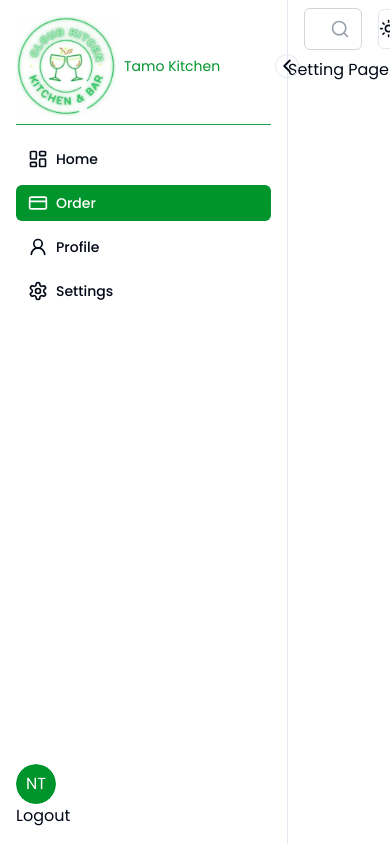
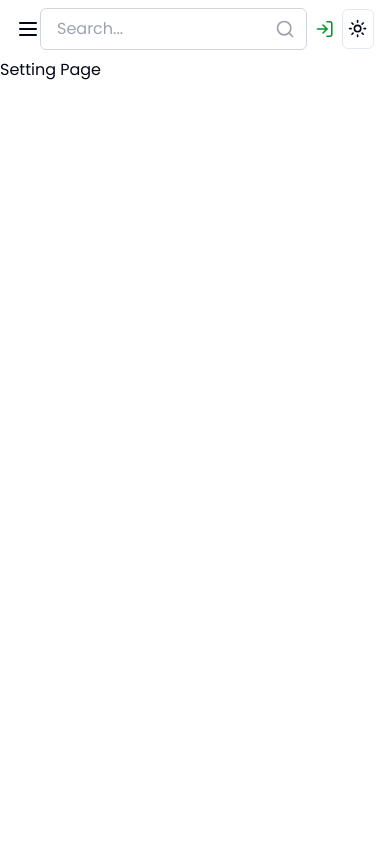
Before and after one commit to ngodup/next-js-cloudkitchen, a Next.js app: page /orders in a window 390 px wide. Built offline with nearby package versions, Linux system fonts and the light colour scheme.

Commit message:
Create modal sidebar

```diff
--- a/app/(app)/layout.tsx
+++ b/app/(app)/layout.tsx
@@ -1,18 +1,45 @@
+"use client";
+
+import CustomModal from "@/components/custom-modal";
 import Header from "@/components/layout/header";
 import SideMenu from "@/components/layout/sidebar/side-menu";
+import { useModalStore } from "@/hooks/useModal";
+import { XCircle } from "lucide-react";
 
 export default function DashboardLayout({
   children,
 }: {
   children: React.ReactNode;
 }) {
+  const { isModalOpen, modalClose } = useModalStore();
+  // const openModal = useModalStore((state) => state.modalOpen);
+
   return (
-    <div className="flex overflow-x-hidden">
-      <SideMenu />
+    <div className="flex">
+      <div className="hidden lg:block">
+        <SideMenu />
+      </div>
+
       <main className="w-full flex-1 overflow-hidden">
         {/* header for page client */}
         <Header />
         {children}
+
+        {/* Include the modal here */}
+        {isModalOpen && (
+          <CustomModal>
+            <div className="flex justify-between">
+              <div>
+                <h2>Modal Content</h2>
+                <p>This is the content inside the modal.</p>
+              </div>
+              <XCircle
+                className="text-red-700"
+                onClick={useModalStore.getState().modalClose}
+              />
+            </div>
+          </CustomModal>
+        )}
       </main>
     </div>
   );
--- a/app/(app)/page.tsx
+++ b/app/(app)/page.tsx
@@ -9,13 +9,13 @@ import ProductCard from "./components/product-card";
 import { useEffect } from "react";
 import { fetchProducts } from "@/store/products/products-slice";
 import { useAppDispatch } from "@/store";
+import { Card } from "@/components/ui/card";
 
 export default function DashboardPage() {
   const dispatch = useAppDispatch();
   const { products, status, error } = useSelector(
     (state: RootState) => state.products
   );
-  debugger;
 
   useEffect(() => {
     dispatch(fetchProducts());
@@ -33,8 +33,12 @@ export default function DashboardPage() {
         </div>
 
         {/* Conditional rendering for loading and error states */}
-        {status === "loading" && <div>Loading...</div>}
-        {status === "failed" && <div>Error: {error}</div>}
+        {status === "loading" && (
+          <Card className="w-full p-10">Loading...</Card>
+        )}
+        {status === "failed" && (
+          <Card className="w-full p-10">Error: {error}</Card>
+        )}
 
         {/* Product cards */}
         {status === "idle" && (
--- a/components/layout/header.tsx
+++ b/components/layout/header.tsx
@@ -1,11 +1,16 @@
 import SearchInput from "@/app/(app)/components/search-input";
 import ThemeToggle from "./themeToggle/theme-toggle";
 import UserNav from "./user-nav";
+import { cn } from "@/lib/utils";
+import { MobileSidebar } from "./sidebar/mobile-sidebar";
 
 export default function Header() {
   return (
     <header className="sticky inset-x-0 top-0 w-full">
       <nav className="flex items-center justify-between px-4 py-2 md:justify-end">
+        <div className={cn("block lg:!hidden")}>
+          <MobileSidebar />
+        </div>
         <div className="flex items-center gap-2 w-full">
           <SearchInput placeholder="Search..." className="flex-grow" />
           <UserNav />
--- /dev/null
+++ b/components/layout/sidebar/mobile-sidebar.tsx
@@ -0,0 +1,40 @@
+"use client";
+
+import { Sheet, SheetContent, SheetTrigger } from "@/components/ui/sheet";
+import { MenuIcon } from "lucide-react";
+import { useState } from "react";
+import DashboardNav from "./dashboard-nav.";
+import { navItems } from "@/constants/data";
+
+interface SidebarProps extends React.HTMLAttributes<HTMLDivElement> {
+  // playlists: Playlist[];
+}
+
+export function MobileSidebar({ className }: SidebarProps) {
+  const [open, setOpen] = useState(false);
+  return (
+    <>
+      <Sheet open={open} onOpenChange={setOpen}>
+        <SheetTrigger asChild>
+          <MenuIcon />
+        </SheetTrigger>
+        <SheetContent side="left" className="!px-0">
+          <div className="space-y-4 py-4">
+            <div className="px-3 py-2">
+              <h2 className="mb-2 px-4 text-lg font-semibold tracking-tight">
+                Overview
+              </h2>
+              <div className="space-y-1">
+                <DashboardNav
+                  navItems={navItems}
+                  isMobileNav={true}
+                  setOpen={setOpen}
+                />
+              </div>
+            </div>
+          </div>
+        </SheetContent>
+      </Sheet>
+    </>
+  );
+}
--- a/package.json
+++ b/package.json
@@ -11,6 +11,7 @@
   "dependencies": {
     "@hookform/resolvers": "^3.9.0",
     "@radix-ui/react-avatar": "^1.1.0",
+    "@radix-ui/react-dialog": "^1.1.1",
     "@radix-ui/react-dropdown-menu": "^2.1.1",
     "@radix-ui/react-label": "^2.1.0",
     "@radix-ui/react-scroll-area": "^1.1.0",
```
Also changed, not shown: 1 other file (tests, documents, lock files or other folders).
